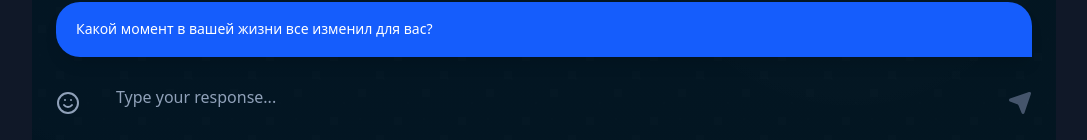
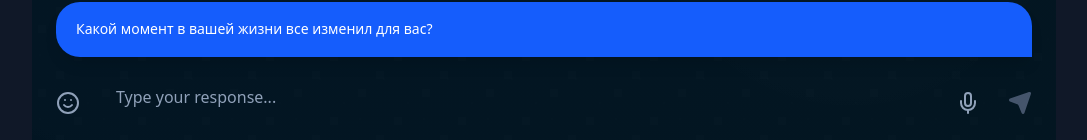
Before and after one commit to marchnath/chat, a Next.js app: page /chat in a window 1280 px wide. Shown: the part 657-797 px from the top of the page, without its empty margins (96-1183 px from the left). Built offline with nearby package versions, Linux system fonts and the light colour scheme.

Commit message:
voice to text

```diff
--- a/components/ChatInput.jsx
+++ b/components/ChatInput.jsx
@@ -1,7 +1,9 @@
 "use client";
 
-import { Send, Smile } from "lucide-react";
-import { useState, useRef } from "react";
+import { Send, Smile, Mic, MicOff } from "lucide-react";
+import { useState, useRef, useMemo } from "react";
+import useProfileStore from "@/lib/store";
+import { SPEECH_LANG_CODE_MAP } from "@/lib/constants";
 
 export default function ChatInput({
   onSendMessage,
@@ -10,6 +12,31 @@ export default function ChatInput({
 }) {
   const [inputText, setInputText] = useState("");
   const inputRef = useRef(null);
+  // Speech recognition state/refs
+  const recognitionRef = useRef(null);
+  const isRecordingRef = useRef(false);
+  const baseTextRef = useRef("");
+  const finalTranscriptRef = useRef("");
+
+  const { learningLanguage } = useProfileStore();
+
+  // Determine if browser supports Web Speech Recognition
+  const SpeechRecognition = useMemo(() => {
+    if (typeof window === "undefined") return null;
+    return (
+      window.SpeechRecognition ||
+      // Safari/Chrome prefixed
+      window.webkitSpeechRecognition ||
+      null
+    );
+  }, []);
+
+  const isSTTSupported = !!SpeechRecognition;
+
+  const languageCode = useMemo(() => {
+    const key = (learningLanguage || "English").toLowerCase();
+    return SPEECH_LANG_CODE_MAP[key] || "en-US";
+  }, [learningLanguage]);
 
   const handleInputChange = (e) => {
     setInputText(e.target.value);
@@ -30,6 +57,71 @@ export default function ChatInput({
     }
   };
 
+  // Start speech recognition and stream text into the textarea
+  // Uses the Web Speech Recognition API if available (Chrome-based, Safari). If unsupported, the mic button is disabled.
+  const startRecording = () => {
+    if (!isSTTSupported || isLoading || isRecordingRef.current) return;
+
+    try {
+      const recognition = new SpeechRecognition();
+      recognition.lang = languageCode; // Use selected learning language
+      recognition.interimResults = true; // show partials live
+      recognition.continuous = true; // keep listening until stopped
+      recognition.maxAlternatives = 1;
+
+      baseTextRef.current = inputText ? inputText + (inputText.endsWith(" ") ? "" : " ") : "";
+      finalTranscriptRef.current = "";
+      isRecordingRef.current = true;
+      recognitionRef.current = recognition;
+
+      recognition.onresult = (event) => {
+        let interim = "";
+        for (let i = event.resultIndex; i < event.results.length; i++) {
+          const res = event.results[i];
+          if (res.isFinal) {
+            finalTranscriptRef.current += res[0].transcript + " ";
+          } else {
+            interim += res[0].transcript;
+          }
+        }
+        const combined = (baseTextRef.current + finalTranscriptRef.current + interim).replace(/\s+/g, " ");
+        setInputText(combined.trimStart());
+      };
+
+      recognition.onerror = (event) => {
+        // Permission blocked or no speech, stop gracefully
+        console.warn("Speech recognition error:", event.error);
+        stopRecording();
+      };
+
+      recognition.onend = () => {
+        // Finalize text on end
+        const combined = (baseTextRef.current + finalTranscriptRef.current).replace(/\s+/g, " ");
+        setInputText(combined.trim());
+        isRecordingRef.current = false;
+        recognitionRef.current = null;
+      };
+
+      recognition.start();
+    } catch (err) {
+      console.error("Failed to start speech recognition:", err);
+      stopRecording();
+    }
+  };
+
+  const stopRecording = () => {
+    const rec = recognitionRef.current;
+    if (rec && typeof rec.stop === "function") {
+      try {
+        rec.stop();
+      } catch (_) {
+        // ignore
+      }
+    }
+    isRecordingRef.current = false;
+    recognitionRef.current = null;
+  };
+
   return (
     <div className="bg-transparent px-4 py-4 relative z-10">
       <div className="flex items-end gap-3">
@@ -48,6 +140,28 @@ export default function ChatInput({
             disabled={isLoading}
           />
         </div>
+        {/* Microphone toggle for speech-to-text. Uses selected learning language. */}
+        <button
+          onClick={() => (isRecordingRef.current ? stopRecording() : startRecording())}
+          disabled={!isSTTSupported || isLoading}
+          className={`p-2 mb-1 transition-colors duration-200 ${
+            isRecordingRef.current
+              ? "text-red-400 hover:text-red-300"
+              : "text-slate-400 hover:text-slate-300 disabled:text-slate-600 disabled:cursor-not-allowed"
+          }`}
+          aria-label={isRecordingRef.current ? "Stop voice input" : "Start voice input"}
+          title={
+            !isSTTSupported
+              ? "Voice input not supported in this browser"
+              : `Voice input: ${languageCode}`
+          }
+        >
+          {isRecordingRef.current ? (
+            <MicOff className="w-6 h-6" />
+          ) : (
+            <Mic className="w-6 h-6" />
+          )}
+        </button>
         <button
           onClick={handleSend}
           disabled={!inputText.trim() || isLoading}
--- a/hooks/useTTS.js
+++ b/hooks/useTTS.js
@@ -2,21 +2,7 @@
 
 import { useState, useCallback, useRef } from "react";
 import useProfileStore from "@/lib/store";
-
-// Map language display names to Speech API language codes
-const LANGUAGE_CODE_MAP = {
-  english: "en-US",
-  spanish: "es-ES",
-  french: "fr-FR",
-  german: "de-DE",
-  italian: "it-IT",
-  portuguese: "pt-PT",
-  russian: "ru-RU",
-  japanese: "ja-JP",
-  korean: "ko-KR",
-  chinese: "zh-CN",
-  arabic: "ar-SA",
-};
+import { SPEECH_LANG_CODE_MAP } from "@/lib/constants";
 
 export const useTTS = () => {
   const [isSpeaking, setIsSpeaking] = useState(false);
@@ -30,7 +16,7 @@ export const useTTS = () => {
 
   const getLanguageCode = useCallback(() => {
     const langKey = learningLanguage.toLowerCase();
-    return LANGUAGE_CODE_MAP[langKey] || "en-US";
+    return SPEECH_LANG_CODE_MAP[langKey] || "en-US";
   }, [learningLanguage]);
 
   const speak = useCallback(
--- a/lib/constants.js
+++ b/lib/constants.js
@@ -59,3 +59,19 @@ export const DEFAULT_PROFILE = {
   displayName: "You",
   streakDays: 3, // simple placeholder streak count
 };
+
+// Speech API language codes (BCP-47) for supported display languages
+// Keys are lowercase display names, values are locale codes used by Web Speech APIs
+export const SPEECH_LANG_CODE_MAP = {
+  english: "en-US",
+  spanish: "es-ES",
+  french: "fr-FR",
+  german: "de-DE",
+  italian: "it-IT",
+  portuguese: "pt-PT",
+  russian: "ru-RU",
+  japanese: "ja-JP",
+  korean: "ko-KR",
+  chinese: "zh-CN",
+  arabic: "ar-SA",
+};
```
